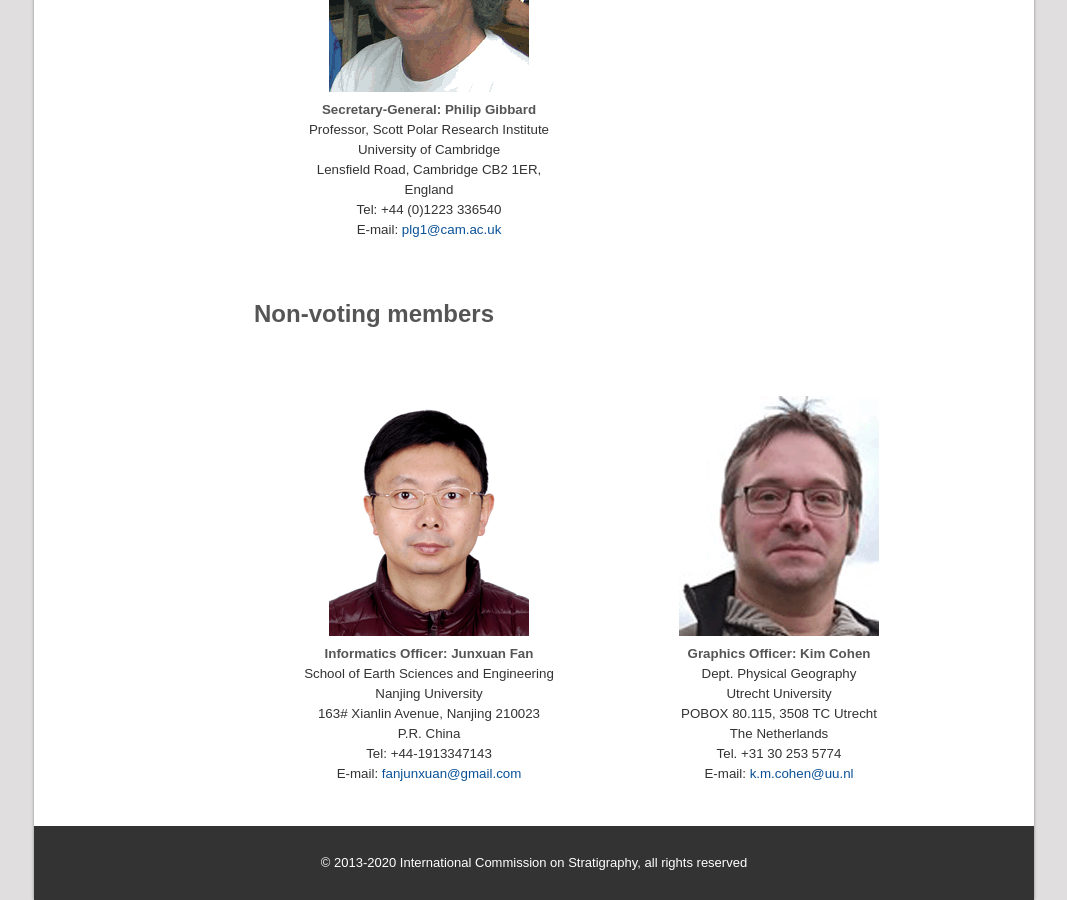
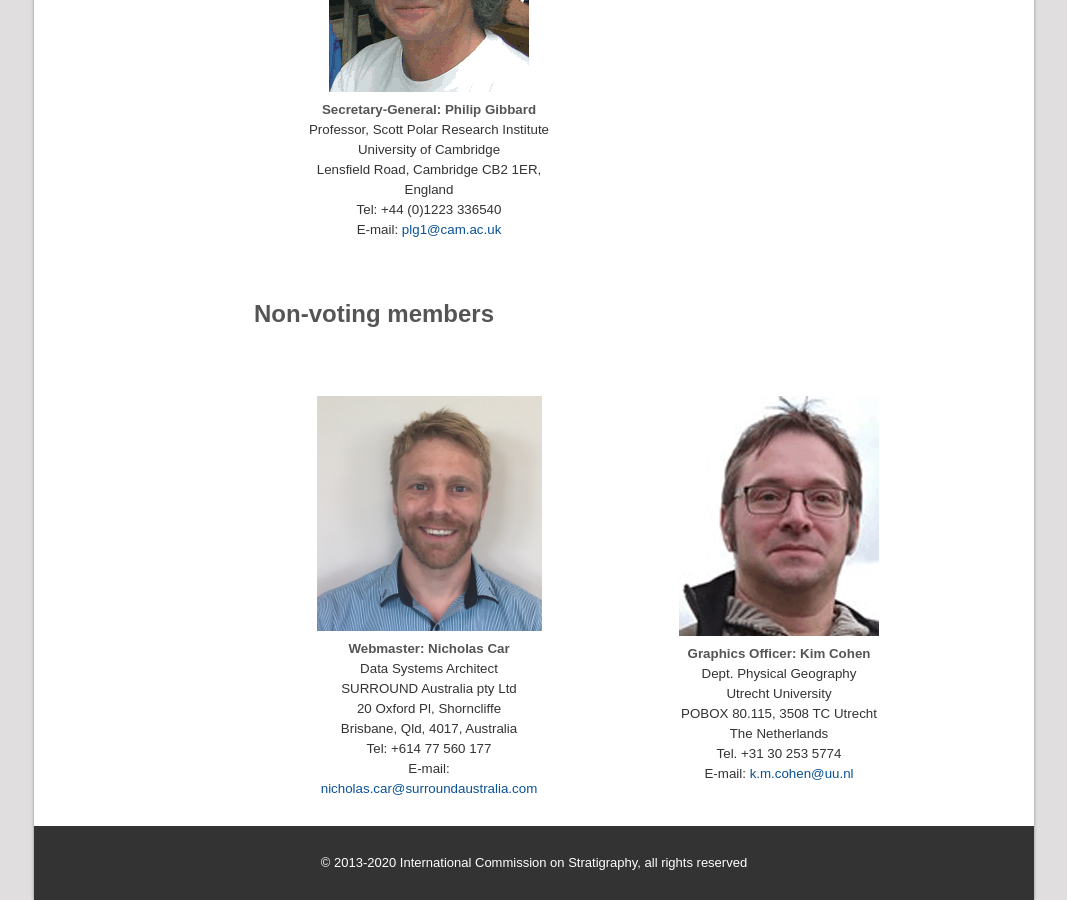
Before and after one commit to i-c-stratigraphy/i-c-stratigraphy.github.io, a Jekyll site: the page built from pages/executive.md, in a window 1280 px wide and 900 px high, scrolled down 1142 px. Shown: the whole window, without its empty margins (106-1173 px from the left). Built offline with Jekyll 4.4.1, drawn with Linux system fonts in a browser that asks for light colours.

Commit message:
Nick as webmaster

```diff
--- a/pages/executive.md
+++ b/pages/executive.md
@@ -46,15 +46,15 @@ permalink: /executive
 ## Non-voting members
 
 <div class="person">
-    <img src="/images/person-fan.gif" alt="" />
-    <h4>Informatics Officer: Junxuan Fan</h4>
+    <img src="/images/person-car.jpg" alt="" style="width:225px;" />
+    <h4>Webmaster: Nicholas Car</h4>
     <p>
-        School of Earth Sciences and Engineering<br />
-        Nanjing University<br />
-        163# Xianlin Avenue, Nanjing 210023<br />
-        P.R. China<br />
-        Tel: +44-1913347143<br />
-        E-mail:  <a href="fanjunxuan@gmail.com">fanjunxuan@gmail.com</a><br />
+        Data Systems Architect<br />
+        SURROUND Australia pty Ltd<br />
+        20 Oxford Pl, Shorncliffe<br />
+        Brisbane, Qld, 4017, Australia<br />
+        Tel: +614 77 560 177<br />
+        E-mail: <a href="nicholas.car@surroundaustralia.com">nicholas.car@surroundaustralia.com</a><br />
     </p>
 </div>
 
```
Also changed, not shown: images/person-car.jpg (added).
